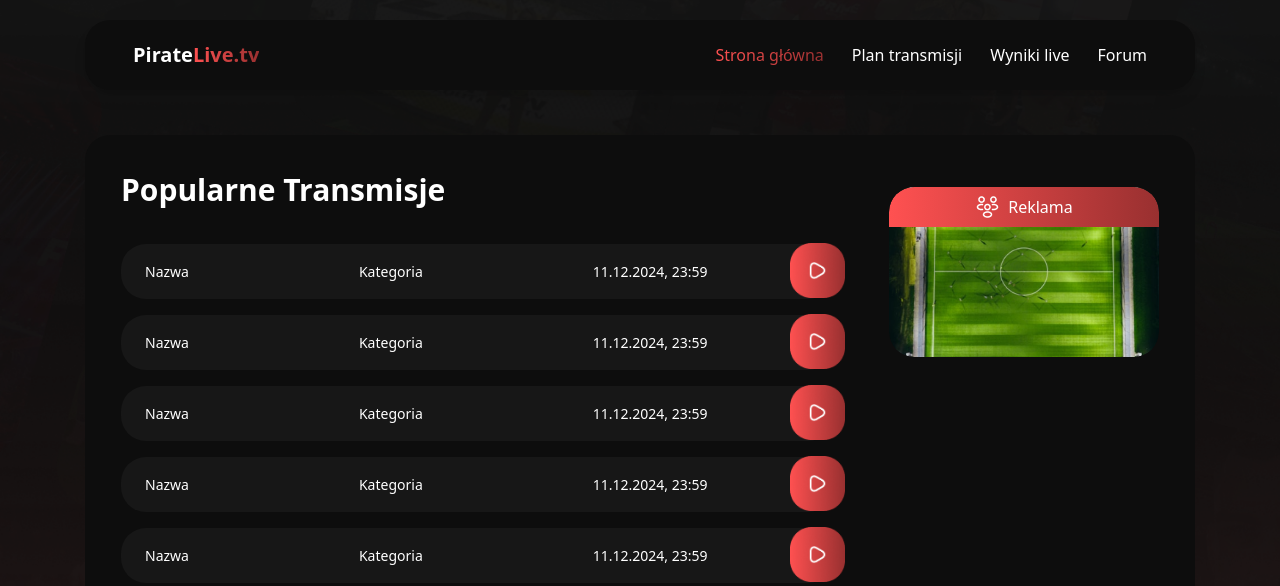
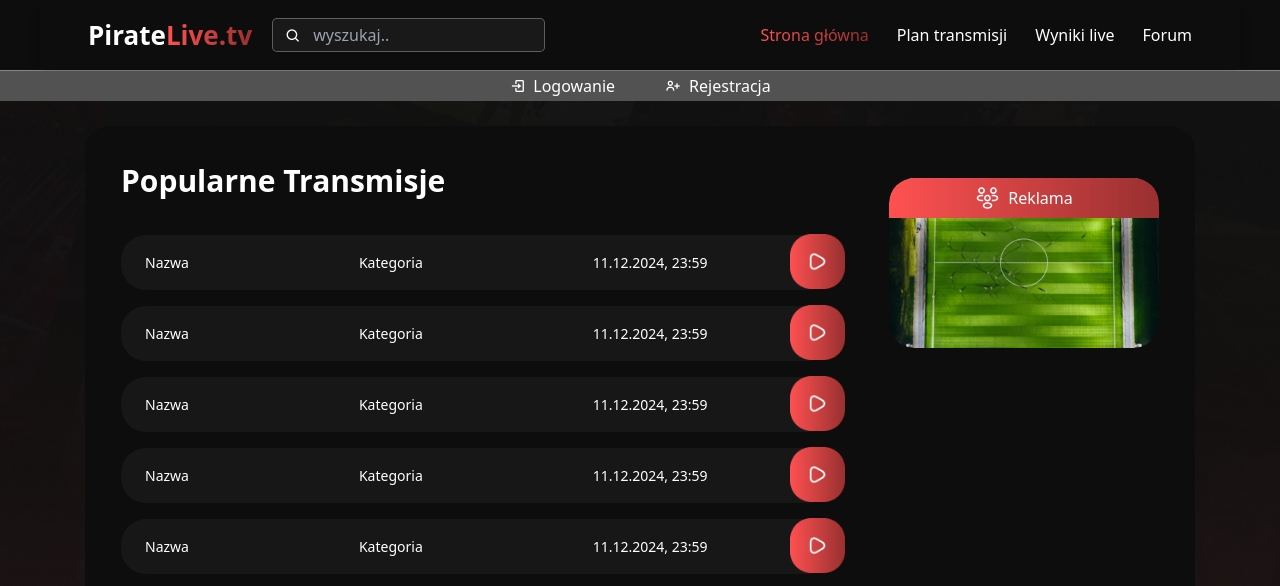
Before and after one commit to wojtek221221/piratlive, a plain HTML site: page index.html in a window 1280 px wide. Shown: the top 586 px of the page. Drawn offline with nearby package versions, Linux system fonts and the light colour scheme.

Commit message:
Add files via upload

```diff
--- a/index.html
+++ b/index.html
@@ -5,6 +5,7 @@
   <meta charset="UTF-8">
   <meta name="viewport" content="width=device-width, initial-scale=1.0">
   <link href="./output.css" rel="stylesheet">
+  <link href='https://unpkg.com/boxicons@2.1.4/css/boxicons.min.css' rel='stylesheet'>
   <link href="https://fonts.googleapis.com/css2?family=Inter:wght@100;200;300;400;500;600;700&display=swap" rel="stylesheet">
 </head>
 
@@ -12,12 +13,18 @@
 <div class="flex flex-col min-h-screen">
     <div class="flex-grow">
 
-<div class="w-full flex justify-center items-center">
+<div class="w-full flex justify-center items-center bg-[#0D0D0D] border-b-[1px] border-white/50">
     <!-- navbar -->
-    <nav class="w-full max-w-[1110px] h-[70px] rounded-[25px] bg-[#0D0D0D] m-5 px-5 flex items-center justify-between shadow-lg">
-        <h1 class="text-white text-[20px] font-bold ml-7 flex">
-            Pirate <span class="text-transparent bg-clip-text bg-gradient-to-r from-[#FF5151] to-[#993030] duration-300">Live.tv</span>
-        </h1>
+    <nav class="w-[1200px] h-[70px] px-5 flex items-center justify-between shadow-lg">
+        <div class="flex items-center justify-center">
+            <h1 class="text-white text-[26px] font-bold ml-7 flex">
+                Pirate <span class="text-transparent bg-clip-text bg-gradient-to-r from-[#FF5151] to-[#993030] duration-300">Live.tv</span>
+            </h1>
+            <form id="search" class="hidden md:flex items-center justify-center border-[1px] border-white/30 ml-5 bg-white/5 rounded-[5px] duration-300 hover:bg-white/10">
+                <h1 class="text-white ml-3 mt-1"><i class='bx bx-search'></i></h1>
+                <input type="text" placeholder="wyszukaj.." class="ml-3 py-1 text-white focus:outline-none bg-transparent">
+            </form>
+        </div>
 
         <button id="hamburger-btn" class="block md:hidden text-white transition-transform duration-300 transform hover:scale-110">
             <svg xmlns="http://www.w3.org/2000/svg" fill="none" viewBox="0 0 24 24" stroke-width="2" stroke="currentColor" class="w-6 h-6">
@@ -37,6 +44,17 @@
             <a href="#" class="duration-300 hover:text-gray-300 py-2 w-full text-center">Plan transmisji</a>
             <a href="#" class="duration-300 hover:text-gray-300 py-2 w-full text-center">Wyniki live</a>
             <a href="#" class="duration-300 hover:text-gray-300 py-2 w-full text-center">Forum</a>
+        </div>
+    </nav>
+</div>
+<!-- info -->
+<div class="w-full flex justify-center items-center mb-2">
+    <nav class="w-full h-[30px] bg-[#525252] px-5 flex items-center justify-center backdrop-blur-5 text-white bg-[url('./assets/element2.png')] bg-cover bg-center">
+        <div class="max-w-[1200px] flex justify-end">
+            <div class="flex gap-[50px] text-white">
+                <a href="#"><span class="duration-300 hover:text-white/80 flex justify-center items-center gap-2"><i class='bx bx-log-in' style='color:#ffffff'></i> Logowanie</span></a>
+                <a href="#"><span class="duration-300 hover:text-white/80 flex justify-center items-center gap-2"><i class='bx bx-user-plus' style='color:#ffffff'></i> Rejestracja</span></a>
+            </div>
         </div>
     </nav>
 </div>
@@ -167,7 +185,7 @@
 <!-- footer -->
 <footer class="bg-[#0D0D0D] text-white py-4 mt-[48px] w-full">
     <div class="md:max-w-[1150px] mx-auto">
-        <div class="container mx-auto px-4 flex flex-col md:flex-row items-center justify-between">
+        <div class="container px-4 flex flex-col md:flex-row items-center justify-between">
           <p class="text-[20px] font-bold mb-5 md:mb-0">&copy; 2024 Pirative.tv</p>
           <div class="flex gap-4">
             <a href="#" class="text-sm hover:bg-[#1f1f1f] duration-300 bg-[#171717] p-2 rounded-[10px]">Polityka prywatności</a>
```
Also changed, not shown: assets/element2.png (added), assets/nav.png (added), output.css.
